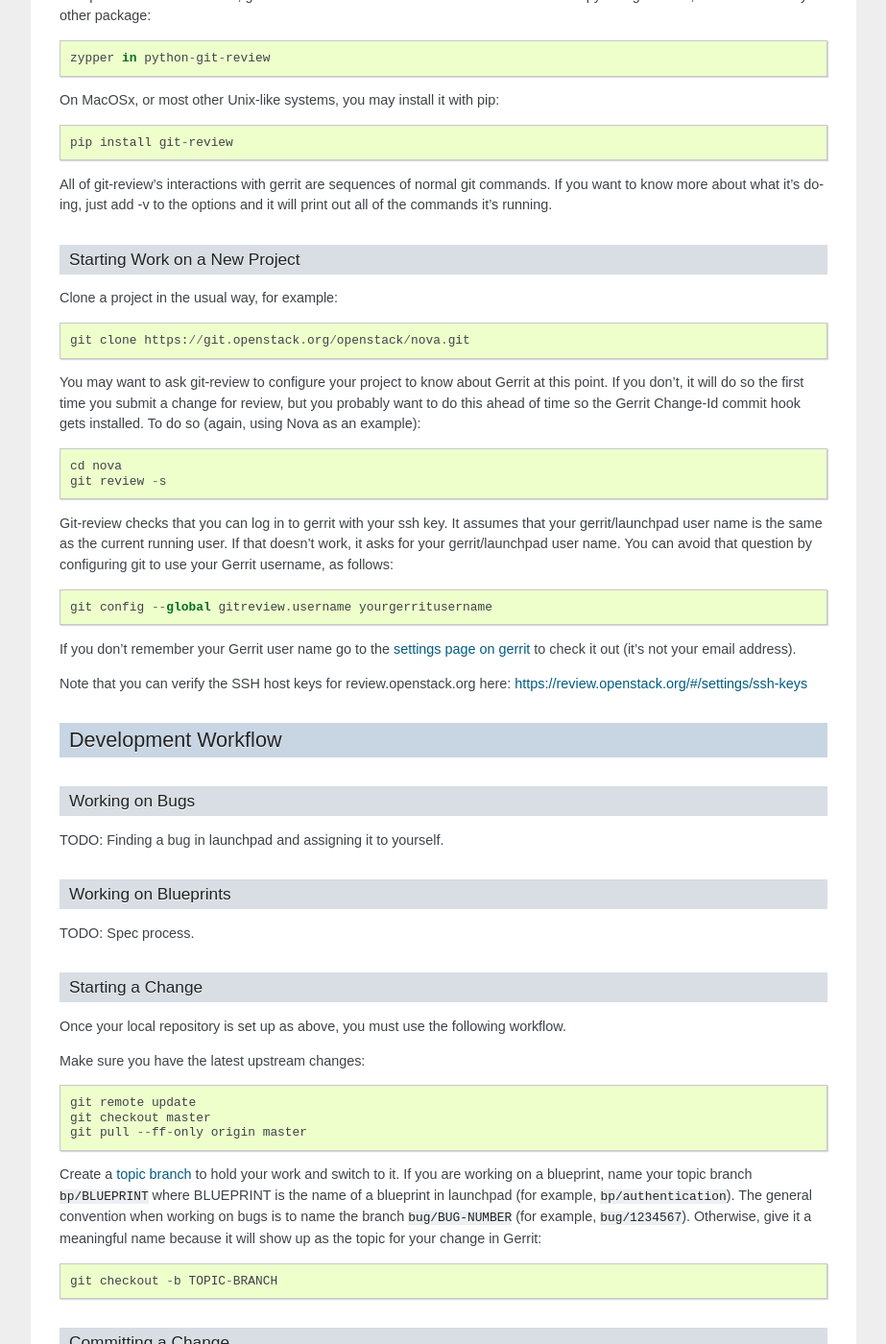
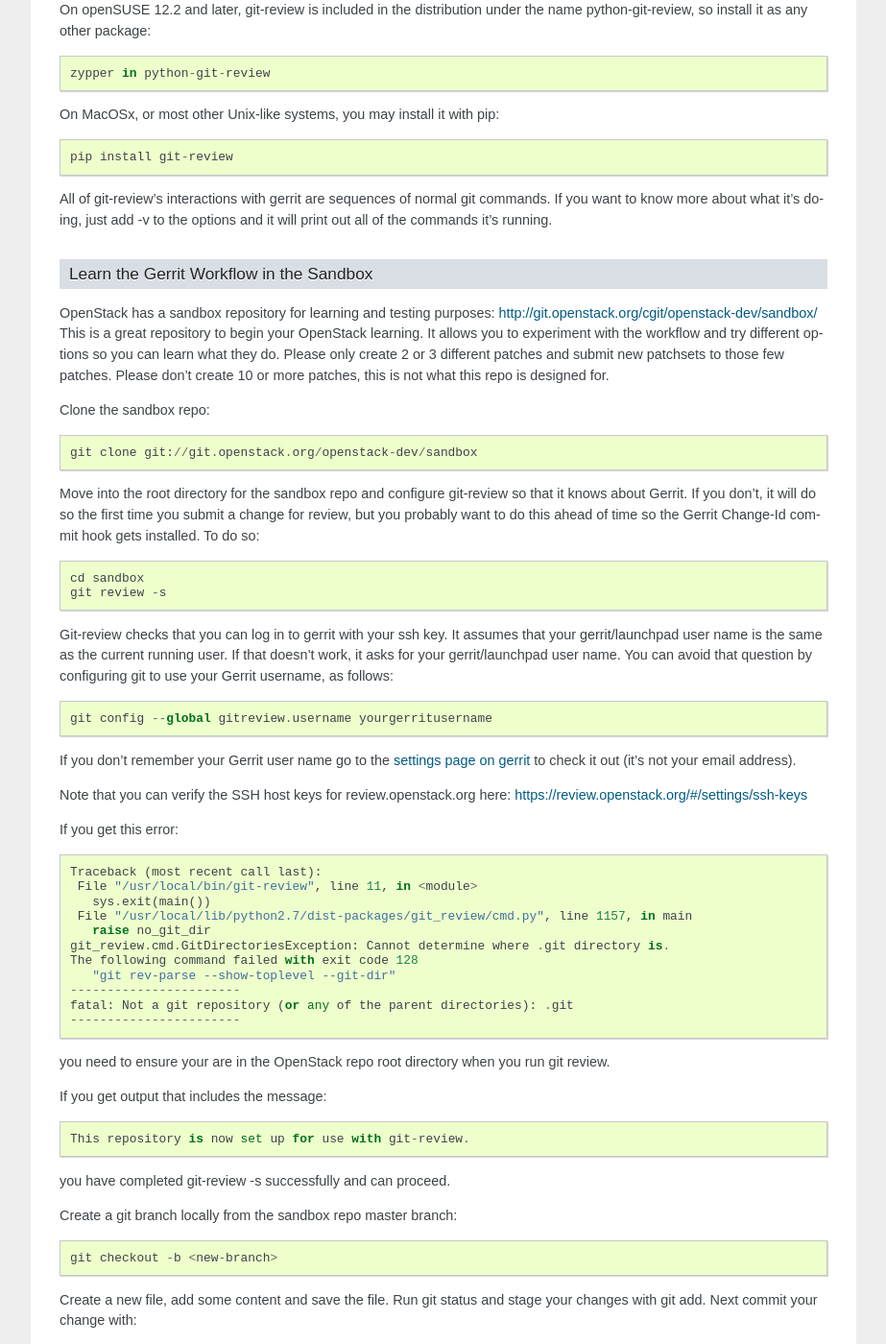
Before and after one commit to openstack-archive/infra-manual, a Sphinx documentation site: the page built from doc/source/developers.rst, in a window 1280 px wide and 1400 px high, scrolled down 2228 px. Shown: the whole window at 96% size, without its empty margins (198-1121 px from the left). Built offline with Sphinx 7.4.7, drawn with Linux system fonts in a browser that asks for light colours; some of the changed text lies outside the part shown.

Commit message:
Adds instructions for new developers to use sandbox
Right now the docs for new developers doesn't include instructions
for getting started with openstack-dev/sandbox. This patches adds
some instructions including the sandbox repo.

Change-Id: Ied45a74f8573b04e662f45168c29b56f7eaab33c

```diff
--- a/doc/source/developers.rst
+++ b/doc/source/developers.rst
@@ -83,6 +83,7 @@
 
   git config --global user.name "Firstname Lastname"
   git config --global user.email "your_email@youremail.com"
+  git config --global user.editor "your preferred editor"
 
 To check your git configuration::
 
@@ -128,20 +129,27 @@
 add -v to the options and it will print out all of the commands it's
 running.
 
-Starting Work on a New Project
-------------------------------
+Learn the Gerrit Workflow in the Sandbox
+----------------------------------------
 
-Clone a project in the usual way, for example::
+OpenStack has a sandbox repository for learning and testing purposes:
+http://git.openstack.org/cgit/openstack-dev/sandbox/ This is a great
+repository to begin your OpenStack learning. It allows you to experiment
+with the workflow and try different options so you can learn what they do.
+Please only create 2 or 3 different patches and submit new patchsets to those
+few patches. Please don't create 10 or more patches, this is not what this
+repo is designed for.
 
-  git clone https://git.openstack.org/openstack/nova.git
+Clone the sandbox repo::
 
-You may want to ask git-review to configure your project to know about
-Gerrit at this point.  If you don't, it will do so the first time you
+  git clone git://git.openstack.org/openstack-dev/sandbox
+
+Move into the root directory for the sandbox repo and configure git-review
+so that it knows about Gerrit. If you don't, it will do so the first time you
 submit a change for review, but you probably want to do this ahead of
-time so the Gerrit Change-Id commit hook gets installed.  To do so
-(again, using Nova as an example)::
+time so the Gerrit Change-Id commit hook gets installed.  To do so::
 
-  cd nova
+  cd sandbox
   git review -s
 
 Git-review checks that you can log in to gerrit with your ssh key. It
@@ -159,6 +167,63 @@
 Note that you can verify the SSH host keys for review.openstack.org
 here: https://review.openstack.org/#/settings/ssh-keys
 
+If you get this error::
+
+ Traceback (most recent call last):
+  File "/usr/local/bin/git-review", line 11, in <module>
+    sys.exit(main())
+  File "/usr/local/lib/python2.7/dist-packages/git_review/cmd.py", line 1157, in main
+    raise no_git_dir
+ git_review.cmd.GitDirectoriesException: Cannot determine where .git directory is.
+ The following command failed with exit code 128
+    "git rev-parse --show-toplevel --git-dir"
+ -----------------------
+ fatal: Not a git repository (or any of the parent directories): .git
+ -----------------------
+
+you need to ensure your are in the OpenStack repo root directory when
+you run git review.
+
+If you get output that includes the message::
+
+ This repository is now set up for use with git-review.
+
+you have completed git-review -s successfully and can proceed.
+
+Create a git branch locally from the sandbox repo master branch::
+
+  git checkout -b <new-branch>
+
+Create a new file, add some content and save the file. Run git status
+and stage your changes with git add. Next commit your change with::
+
+  git commit
+
+this will take you into your editor which you set in the git configuration
+above. `Create a title for your commit message and add some text in the body.
+<https://wiki.openstack.org/wiki/GitCommitMessages#Summary_of_GIT_commit_message_structure>`_
+Then save the file and close the editor. Next submit your patch to gerrit::
+
+  git review
+
+You will get some output including a URL to your patch, click on the URL
+and view your patch.
+
+Now create a second patchset, in the same git branch as your first patchset,
+make some changes, either create a new file or add or delete content in your
+first file. Save your changes and stage them. To ensure you submit your new
+changes to the same patchset execute::
+
+  git commit --amend
+
+this takes you into your prior git commit message, which you can edit but you
+don't have to, then save and close the editor containing the commit message.
+Then run::
+
+  git review
+
+and again you should see a url that links to your patch. Viewing the patch
+you should see a second version of your first patchset not a new patchset.
 
 Development Workflow
 ====================
```
